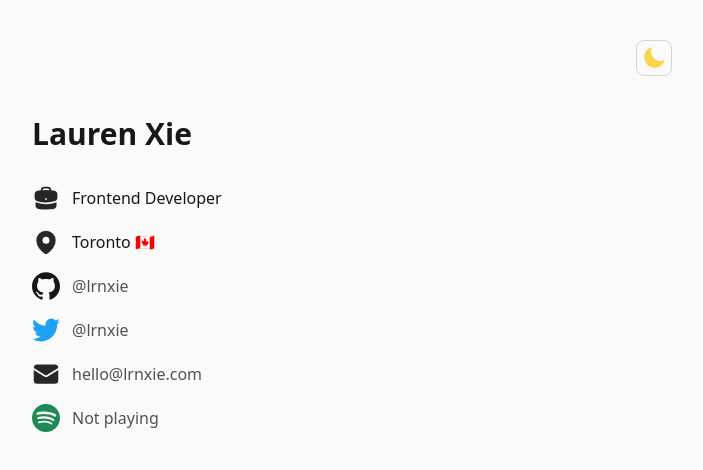
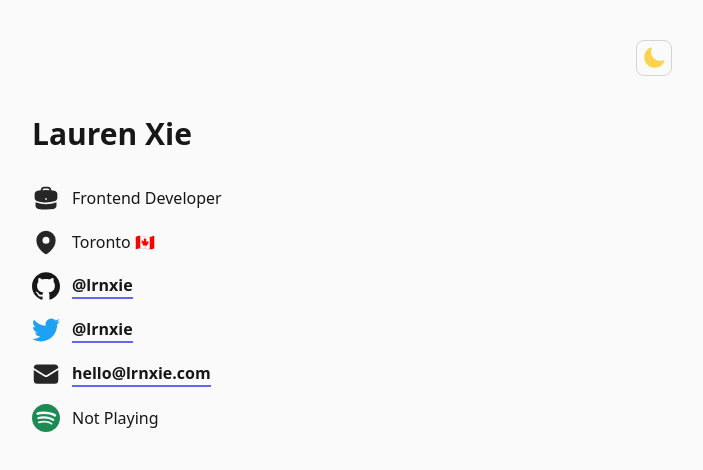
Before and after one commit to lrnxie/lrnxie.com, a Next.js app: page / in a window 1280 px wide. Shown: the top 470 px of the page, without its empty margins (288-991 px from the left). Built offline with nearby package versions, Linux system fonts and the light colour scheme; no server answers.

Commit message:
Refactor list item component

```diff
--- /dev/null
+++ b/components/ListItem.js
@@ -0,0 +1,22 @@
+export default function ListItem({ icon, link, title, newTab = true }) {
+  return (
+    <div className="flex items-center">
+      <div className="w-7 h-7 mr-3 fill-neutral-800 dark:fill-neutral-100">
+        {icon}
+      </div>
+
+      {link ? (
+        <a
+          className="font-semibold border-b-2 border-indigo-500 hover:border-indigo-200 hover:dark:border-indigo-700 transition-colors ease-in-out duration-200"
+          href={link}
+          target={newTab ? "_blank" : "_self"}
+          rel="noopener noreferrer"
+        >
+          {title}
+        </a>
+      ) : (
+        <p>{title}</p>
+      )}
+    </div>
+  );
+}
--- a/components/SpotifyPlaying.js
+++ /dev/null
@@ -1,42 +0,0 @@
-import useSWR from "swr";
-
-function SpotifyIcon() {
-  return (
-    <svg
-      role="img"
-      xmlns="http://www.w3.org/2000/svg"
-      viewBox="0 0 24 24"
-      className="w-7 h-7 mr-3 fill-[#1D8954]"
-    >
-      <title>Spotify now playing</title>
-      <path d="M12 0C5.4 0 0 5.4 0 12s5.4 12 12 12 12-5.4 12-12S18.66 0 12 0zm5.521 17.34c-.24.359-.66.48-1.021.24-2.82-1.74-6.36-2.101-10.561-1.141-.418.122-.779-.179-.899-.539-.12-.421.18-.78.54-.9 4.56-1.021 8.52-.6 11.64 1.32.42.18.479.659.301 1.02zm1.44-3.3c-.301.42-.841.6-1.262.3-3.239-1.98-8.159-2.58-11.939-1.38-.479.12-1.02-.12-1.14-.6-.12-.48.12-1.021.6-1.141C9.6 9.9 15 10.561 18.72 12.84c.361.181.54.78.241 1.2zm.12-3.36C15.24 8.4 8.82 8.16 5.16 9.301c-.6.179-1.2-.181-1.38-.721-.18-.601.18-1.2.72-1.381 4.26-1.26 11.28-1.02 15.721 1.621.539.3.719 1.02.419 1.56-.299.421-1.02.599-1.559.3z" />
-    </svg>
-  );
-}
-
-async function fetcher(url) {
-  return fetch(url).then((res) => res.json());
-}
-
-export default function SpotifyPlaying() {
-  const { data, error, isLoading } = useSWR("/api/spotify-playing", fetcher);
-
-  return (
-    <div className="flex items-center">
-      <SpotifyIcon />
-      {!isLoading &&
-        (!error && data?.isPlaying ? (
-          <a
-            className="text-neutral-600 dark:text-neutral-300 hover:text-neutral-900 hover:dark:text-neutral-100"
-            href={data.trackUrl}
-            target="_blank"
-            rel="noopener noreferrer"
-          >
-            {data.title} - {data.artist}
-          </a>
-        ) : (
-          <p className="text-neutral-600 dark:text-neutral-300">Not playing</p>
-        ))}
-    </div>
-  );
-}
--- a/pages/index.js
+++ b/pages/index.js
@@ -1,38 +1,60 @@
+import useSWR from "swr";
+
 import Layout from "../components/Layout";
-import SpotifyPlaying from "../components/SpotifyPlaying";
+import ListItem from "../components/ListItem";
+
+async function fetcher(url) {
+  return fetch(url).then((res) => res.json());
+}
 
 export default function Home() {
+  const { data, error, isLoading } = useSWR("/api/spotify-playing", fetcher);
+
   return (
     <Layout>
       <div>
         <h1 className="text-3xl font-bold cursor-default mb-8">Lauren Xie</h1>
 
         <div className="space-y-4 font-medium cursor-default text-neutral-900 dark:text-neutral-100">
-          <Job />
-          <Location />
-          <GitHub />
-          <Twitter />
-          <Email />
-          <SpotifyPlaying />
+          <ListItem icon={<JobIcon />} title="Frontend Developer" />
+          <ListItem icon={<LocationIcon />} title="Toronto 🇨🇦" />
+          <ListItem
+            icon={<GitHubIcon />}
+            link="https://github.com/lrnxie"
+            title="@lrnxie"
+          />
+          <ListItem
+            icon={<TwitterIcon />}
+            link="https://twitter.com/lrnxie"
+            title="@lrnxie"
+          />
+          <ListItem
+            icon={<EmailIcon />}
+            link="mailto:hello@lrnxie.com"
+            title="hello@lrnxie.com"
+            newTab={false}
+          />
+
+          {!isLoading && (
+            <ListItem
+              icon={<SpotifyIcon />}
+              link={!error && data?.isPlaying ? data.trackUrl : null}
+              title={
+                !error && data?.isPlaying
+                  ? `${data.title} - ${data.artist}`
+                  : "Not Playing"
+              }
+            />
+          )}
         </div>
       </div>
     </Layout>
   );
 }
 
-function Wrapper({ children }) {
-  return <div className="flex items-center">{children}</div>;
-}
-
-function Job() {
+function JobIcon() {
   return (
-    <Wrapper>
-      <svg
-        role="img"
-        xmlns="http://www.w3.org/2000/svg"
-        viewBox="0 0 24 24"
-        className="w-7 h-7 mr-3 fill-neutral-800 dark:fill-neutral-100"
-      >
+    <svg role="img" xmlns="http://www.w3.org/2000/svg" viewBox="0 0 24 24">
       <title>Job</title>
       <path
         fillRule="evenodd"
@@ -41,21 +63,12 @@ function Job() {
       />
       <path d="M3 18.4v-2.796a4.3 4.3 0 00.713.31A26.226 26.226 0 0012 17.25c2.892 0 5.68-.468 8.287-1.335.252-.084.49-.189.713-.311V18.4c0 1.452-1.047 2.728-2.523 2.923-2.12.282-4.282.427-6.477.427a49.19 49.19 0 01-6.477-.427C4.047 21.128 3 19.852 3 18.4z" />
     </svg>
-
-      <p>Frontend Developer</p>
-    </Wrapper>
   );
 }
 
-function Location() {
+function LocationIcon() {
   return (
-    <Wrapper>
-      <svg
-        role="img"
-        xmlns="http://www.w3.org/2000/svg"
-        viewBox="0 0 24 24"
-        className="w-7 h-7 mr-3 fill-neutral-800 dark:fill-neutral-100"
-      >
+    <svg role="img" xmlns="http://www.w3.org/2000/svg" viewBox="0 0 24 24">
       <title>Location</title>
       <path
         fillRule="evenodd"
@@ -63,82 +76,57 @@ function Location() {
         clipRule="evenodd"
       />
     </svg>
-
-      <p>Toronto 🇨🇦</p>
-    </Wrapper>
   );
 }
 
-function GitHub() {
+function GitHubIcon() {
   return (
-    <Wrapper>
     <svg
       role="img"
       xmlns="http://www.w3.org/2000/svg"
       viewBox="0 0 24 24"
-        className="w-7 h-7 mr-3 fill-[#181717] dark:fill-neutral-100"
+      className="fill-[#181717] dark:fill-neutral-100"
     >
       <title>GitHub</title>
       <path d="M12 .297c-6.63 0-12 5.373-12 12 0 5.303 3.438 9.8 8.205 11.385.6.113.82-.258.82-.577 0-.285-.01-1.04-.015-2.04-3.338.724-4.042-1.61-4.042-1.61C4.422 18.07 3.633 17.7 3.633 17.7c-1.087-.744.084-.729.084-.729 1.205.084 1.838 1.236 1.838 1.236 1.07 1.835 2.809 1.305 3.495.998.108-.776.417-1.305.76-1.605-2.665-.3-5.466-1.332-5.466-5.93 0-1.31.465-2.38 1.235-3.22-.135-.303-.54-1.523.105-3.176 0 0 1.005-.322 3.3 1.23.96-.267 1.98-.399 3-.405 1.02.006 2.04.138 3 .405 2.28-1.552 3.285-1.23 3.285-1.23.645 1.653.24 2.873.12 3.176.765.84 1.23 1.91 1.23 3.22 0 4.61-2.805 5.625-5.475 5.92.42.36.81 1.096.81 2.22 0 1.606-.015 2.896-.015 3.286 0 .315.21.69.825.57C20.565 22.092 24 17.592 24 12.297c0-6.627-5.373-12-12-12" />
     </svg>
-
-      <a
-        className="text-neutral-600 dark:text-neutral-300 hover:text-neutral-900 hover:dark:text-neutral-100"
-        href="https://github.com/lrnxie"
-        target="_blank"
-        rel="noopener noreferrer"
-      >
-        @lrnxie
-      </a>
-    </Wrapper>
   );
 }
 
-function Twitter() {
+function TwitterIcon() {
   return (
-    <Wrapper>
     <svg
       role="img"
       xmlns="http://www.w3.org/2000/svg"
       viewBox="0 0 24 24"
-        className="w-7 h-7 mr-3 fill-[#1DA1F2]"
+      className="fill-[#1DA1F2]"
     >
       <title>Twitter</title>
       <path d="M23.953 4.57a10 10 0 01-2.825.775 4.958 4.958 0 002.163-2.723c-.951.555-2.005.959-3.127 1.184a4.92 4.92 0 00-8.384 4.482C7.69 8.095 4.067 6.13 1.64 3.162a4.822 4.822 0 00-.666 2.475c0 1.71.87 3.213 2.188 4.096a4.904 4.904 0 01-2.228-.616v.06a4.923 4.923 0 003.946 4.827 4.996 4.996 0 01-2.212.085 4.936 4.936 0 004.604 3.417 9.867 9.867 0 01-6.102 2.105c-.39 0-.779-.023-1.17-.067a13.995 13.995 0 007.557 2.209c9.053 0 13.998-7.496 13.998-13.985 0-.21 0-.42-.015-.63A9.935 9.935 0 0024 4.59z" />
     </svg>
-
-      <a
-        className="text-neutral-600 dark:text-neutral-300 hover:text-neutral-900 hover:dark:text-neutral-100"
-        href="https://twitter.com/lrnxie"
-        target="_blank"
-        rel="noopener noreferrer"
-      >
-        @lrnxie
-      </a>
-    </Wrapper>
   );
 }
 
-function Email() {
+function EmailIcon() {
   return (
-    <Wrapper>
+    <svg role="img" xmlns="http://www.w3.org/2000/svg" viewBox="0 0 24 24">
+      <title>Email</title>
+      <path d="M1.5 8.67v8.58a3 3 0 003 3h15a3 3 0 003-3V8.67l-8.928 5.493a3 3 0 01-3.144 0L1.5 8.67z" />
+      <path d="M22.5 6.908V6.75a3 3 0 00-3-3h-15a3 3 0 00-3 3v.158l9.714 5.978a1.5 1.5 0 001.572 0L22.5 6.908z" />
+    </svg>
+  );
+}
+
+function SpotifyIcon() {
+  return (
     <svg
       role="img"
       xmlns="http://www.w3.org/2000/svg"
       viewBox="0 0 24 24"
-        className="w-7 h-7 mr-3 fill-neutral-800 dark:fill-neutral-100"
+      className="fill-[#1D8954]"
     >
-        <title>Email</title>
-        <path d="M1.5 8.67v8.58a3 3 0 003 3h15a3 3 0 003-3V8.67l-8.928 5.493a3 3 0 01-3.144 0L1.5 8.67z" />
-        <path d="M22.5 6.908V6.75a3 3 0 00-3-3h-15a3 3 0 00-3 3v.158l9.714 5.978a1.5 1.5 0 001.572 0L22.5 6.908z" />
+      <title>Spotify now playing</title>
+      <path d="M12 0C5.4 0 0 5.4 0 12s5.4 12 12 12 12-5.4 12-12S18.66 0 12 0zm5.521 17.34c-.24.359-.66.48-1.021.24-2.82-1.74-6.36-2.101-10.561-1.141-.418.122-.779-.179-.899-.539-.12-.421.18-.78.54-.9 4.56-1.021 8.52-.6 11.64 1.32.42.18.479.659.301 1.02zm1.44-3.3c-.301.42-.841.6-1.262.3-3.239-1.98-8.159-2.58-11.939-1.38-.479.12-1.02-.12-1.14-.6-.12-.48.12-1.021.6-1.141C9.6 9.9 15 10.561 18.72 12.84c.361.181.54.78.241 1.2zm.12-3.36C15.24 8.4 8.82 8.16 5.16 9.301c-.6.179-1.2-.181-1.38-.721-.18-.601.18-1.2.72-1.381 4.26-1.26 11.28-1.02 15.721 1.621.539.3.719 1.02.419 1.56-.299.421-1.02.599-1.559.3z" />
     </svg>
-
-      <a
-        className="text-neutral-600 dark:text-neutral-300 hover:text-neutral-900 hover:dark:text-neutral-100"
-        href="mailto:hello@lrnxie.com"
-      >
-        hello@lrnxie.com
-      </a>
-    </Wrapper>
   );
 }
```
Lines whose indentation alone changed are shown as unchanged.
